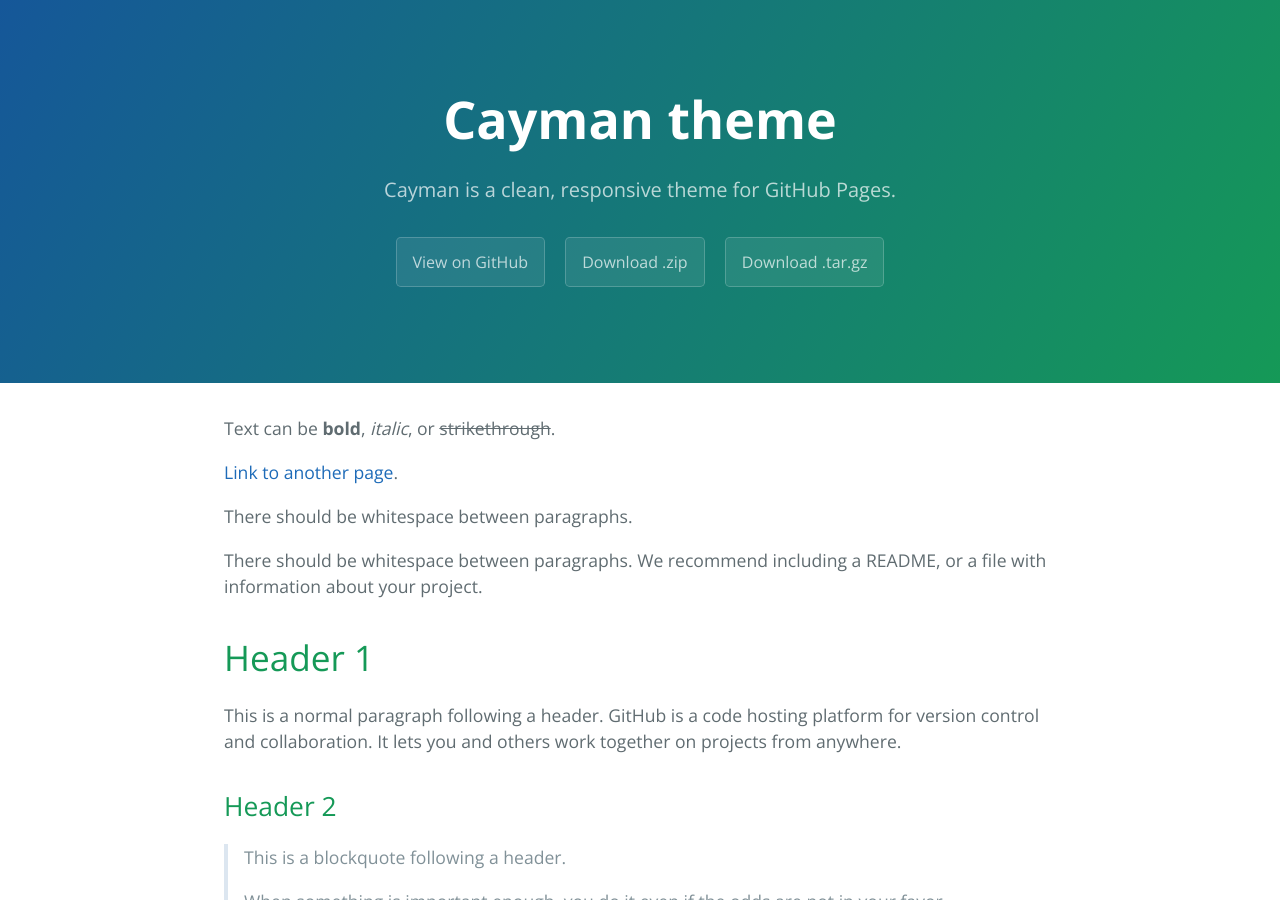
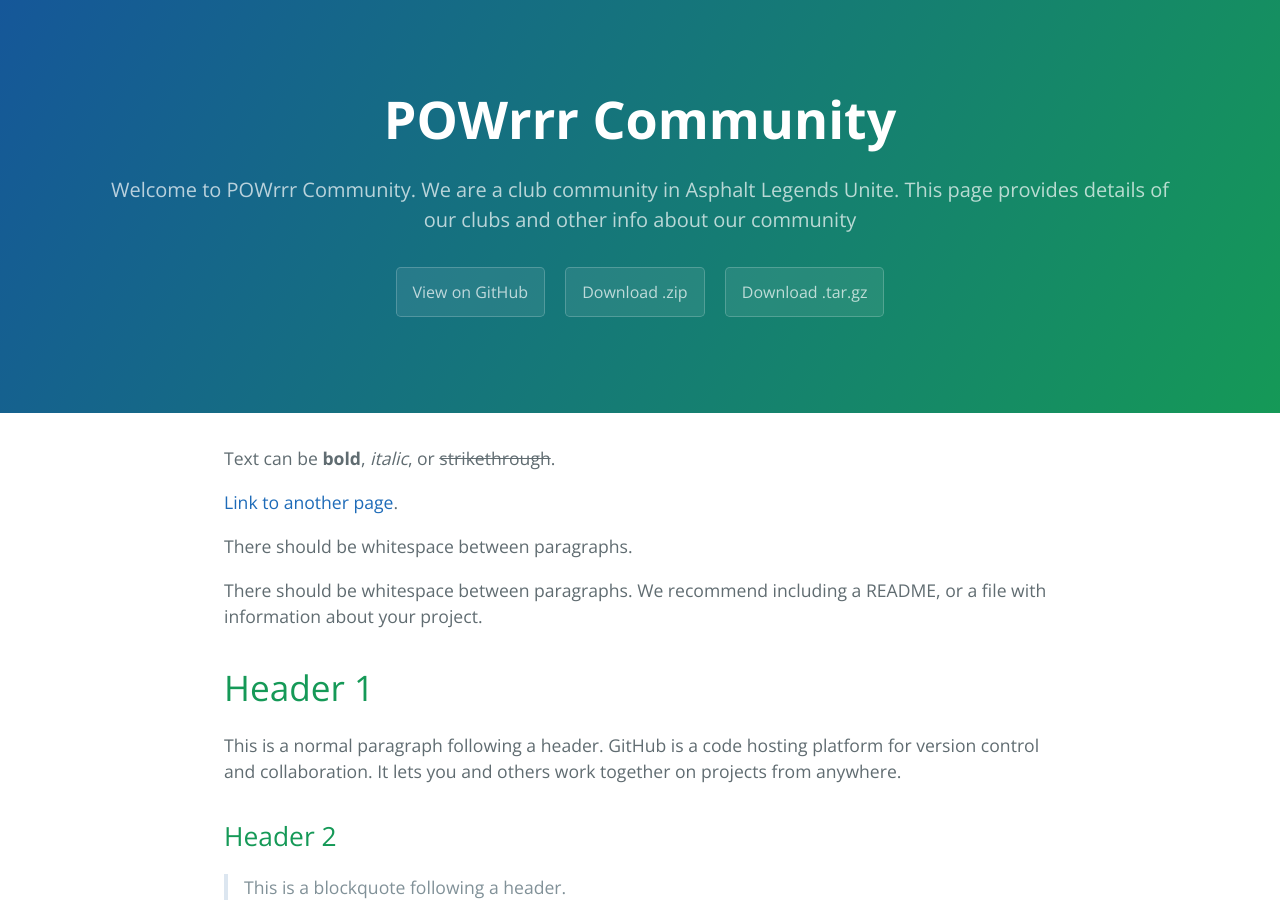
Before and after one commit to POWrrrcommunity/POWrrr, a Jekyll site: the page built from index.md, in a window 1280 px wide and 900 px high. Built offline with Jekyll 4.4.1, drawn with Linux system fonts in a browser that asks for light colours.

Commit message:
Update _config.yml

```diff
--- a/_config.yml
+++ b/_config.yml
@@ -1,5 +1,5 @@
-title: Cayman theme
-description: Cayman is a clean, responsive theme for GitHub Pages.
+title: POWrrr Community
+description: Welcome to POWrrr Community. We are a club community in Asphalt Legends Unite. This page provides details of our clubs and other info about our community
 show_downloads: true
 google_analytics:
 theme: jekyll-theme-cayman
```
